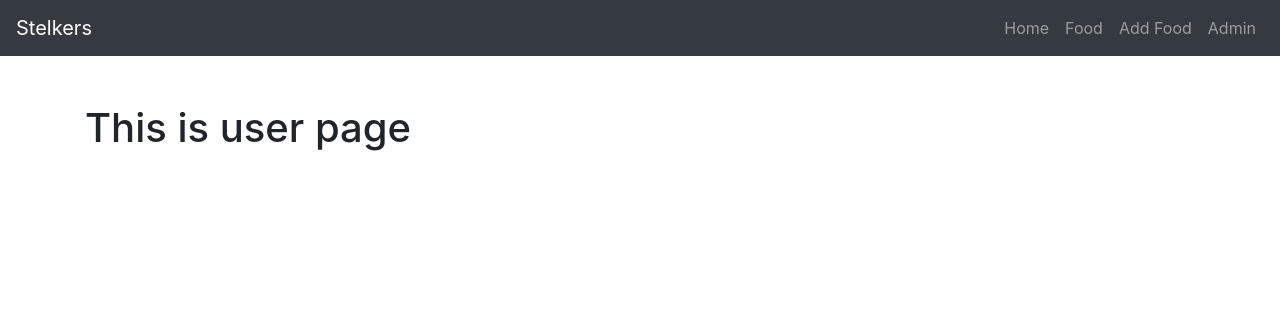
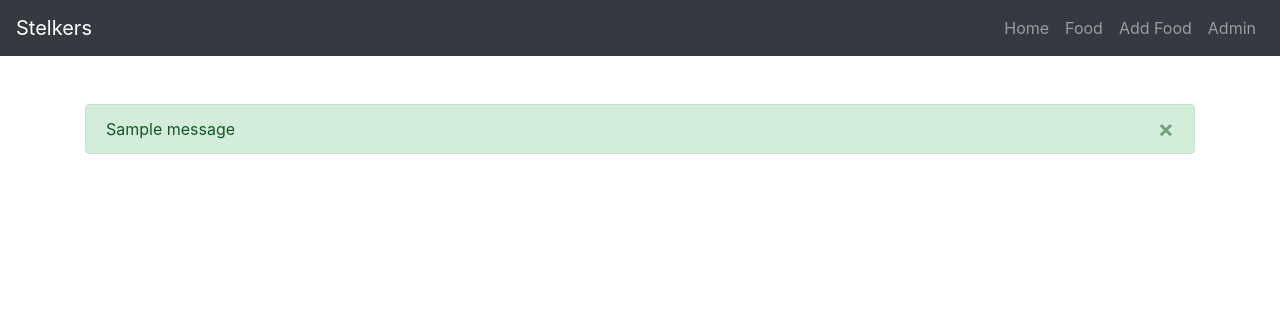
Before and after one commit to yhoyo-stelk08/yhoyo-django-website, a Django app: template users/templates/users/index.html in a window 1280 px wide. Shown: the top 316 px of the page. Run offline with Django 3.2, Linux system fonts and the light colour scheme; the template is opened without the code that fills it: most values are stand-ins (such as "Sample title", 1, 10 or a date in 2020); one stand-in notice (Sample message) is shown; some libraries are stand-ins or nearby versions.

Commit message:
feat: modified some files modified:   users/templates/users/index.html add message welcome and user already created modified:   users/views.py add function form creation user

```diff
--- a/users/templates/users/index.html
+++ b/users/templates/users/index.html
@@ -7,5 +7,14 @@
 
 
 {% block content %}
-    <h1>This is user page</h1>
+    {% if messages %}
+        {% for message in messages %}
+            <div class="alert alert-success alert-dismissible fade show" role="alert">
+                {{message}}
+                <button type="button" class="close" data-dismiss="alert" aria-label="Close">
+                    <span aria-hidden="true">&times;</span>
+                </button>
+            </div>
+        {% endfor %}
+    {% endif %}
 {% endblock content %}
```
Also changed, not shown: users/views.py (+12 -3 lines).
